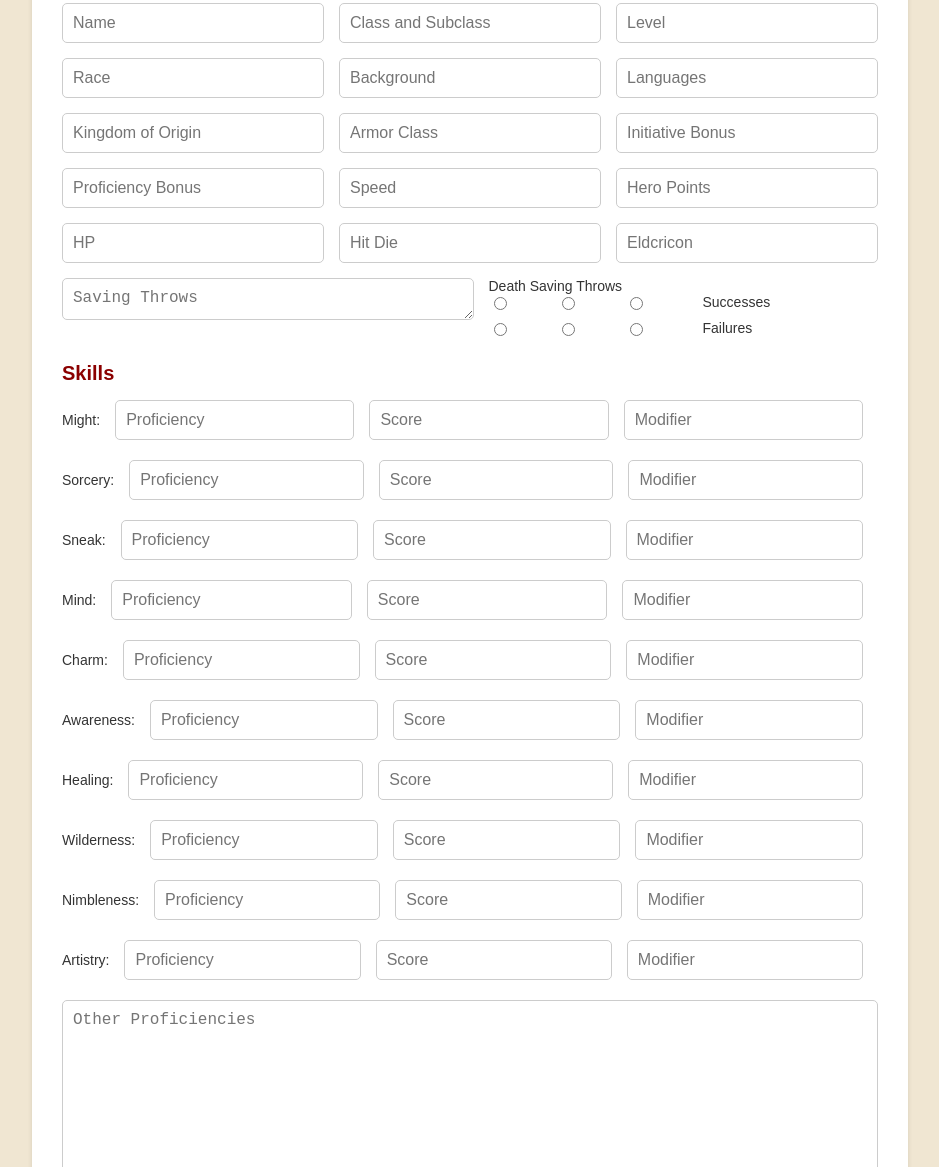
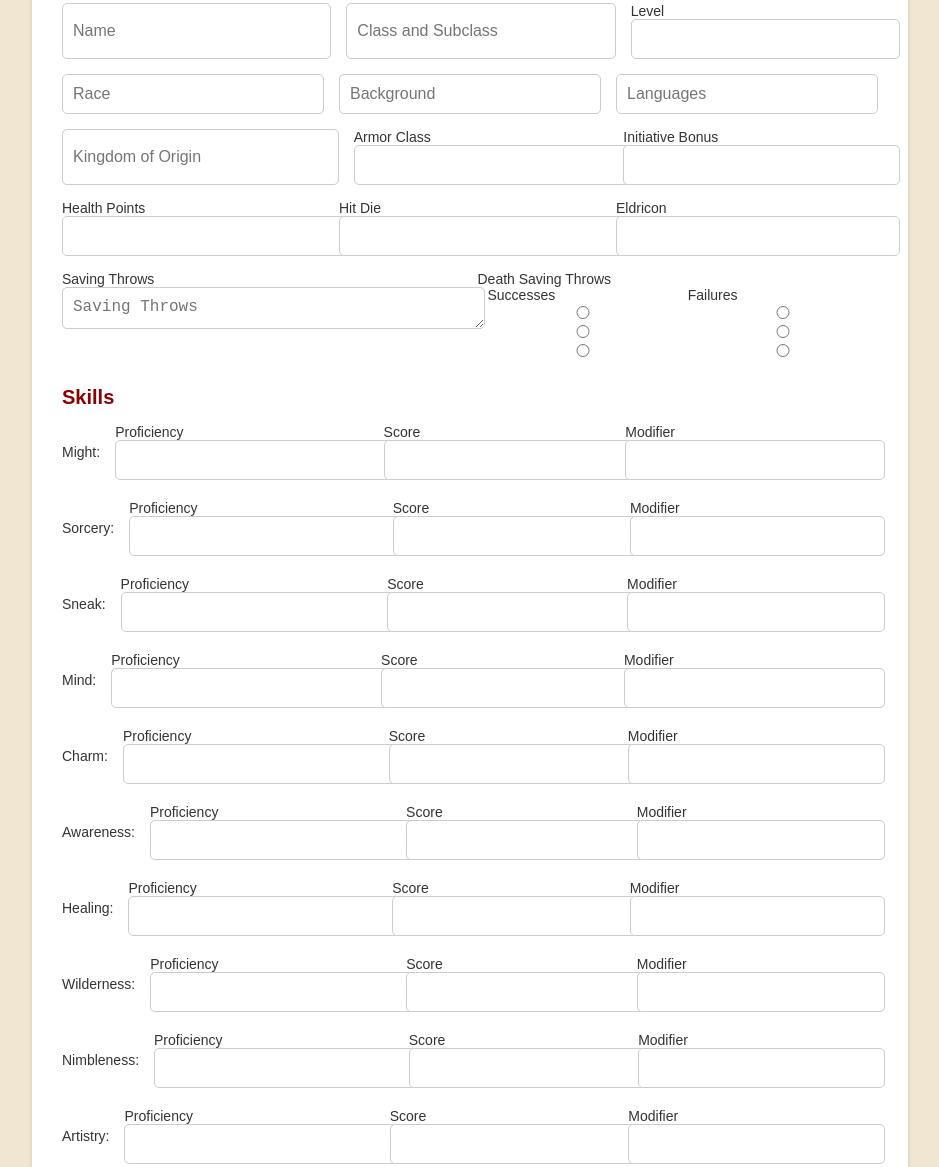
Before and after one commit to Mannyram82/Character-Sheet, a plain HTML site: page index.html in a window 1280 px wide. Shown: the part 166-1333 px from the top of the page, without its empty margins (170-1109 px from the left). Drawn offline with Linux system fonts and the light colour scheme.

Commit message:
Update index.html

```diff
--- a/index.html
+++ b/index.html
@@ -14,7 +14,11 @@
       <div class="row">
   <input type="text" placeholder="Name" />
   <input type="text" placeholder="Class and Subclass" />
-        <input type="number" placeholder="Level" />
+
+  <div class="input-container">
+    <span class="fixed-text">Level</span>
+    <input type="number" class="input-with-fixed-text" />
+  </div>
 </div>
       <div class="row">
         <input type="text" placeholder="Race" />
@@ -23,41 +27,63 @@
       </div>
       <div class="row">
         <input type="text" placeholder="Kingdom of Origin" />
-        <input type="number" placeholder="Armor Class" />
-        <input type="number" placeholder="Initiative Bonus" />
+        <div class="input-container">
+    <span class="fixed-text">Armor Class</span>
+    <input type="number" class="input-with-fixed-text" />
+  </div>
+        <div class="input-container">
+    <span class="fixed-text">Initiative Bonus</span>
+    <input type="number" class="input-with-fixed-text" />
+  </div> </div>
+      <div class="row">
+        <div class="input-container">
+    <span class="fixed-text">Health Points</span>
+    <input type="number" class="input-with-fixed-text" />
+  </div>
+        <div class="input-container">
+    <span class="fixed-text">Hit Die</span>
+    <input type="number" class="input-with-fixed-text" />
+  </div>
+        <div class="input-container">
+    <span class="fixed-text">Eldricon</span>
+    <input type="number" class="input-with-fixed-text" />
+        </div>
       </div>
       <div class="row">
-        <input type="number" placeholder="Proficiency Bonus" />
-        <input type="number" placeholder="Speed" />
-        <input type="number" placeholder="Hero Points" />
+  <div class="input-container saving-throws">
+    <span class="fixed-text">Saving Throws</span>
+    <textarea placeholder="Saving Throws"></textarea>
   </div>
-      <div class="row">
-        <input type="number" placeholder="HP" />
-        <input type="text" placeholder="Hit Die" />
-        <input type="text" placeholder="Eldcricon" />
-      </div>
-      <div class="row">
-  <!-- Saving Throws Textarea (taking half the width) -->
-  <textarea placeholder="Saving Throws"></textarea>
-
   <!-- Death Saving Throws Section -->
   <div class="death-saving-throws">
+    <!-- Label Wrapper -->
+    <div class="death-saving-label">
       <label>Death Saving Throws</label>
+    </div>
 
     <!-- Successes Section with 3 bubbles -->
     <div class="death-save">
+      <div class="death-save-section">
+        <span>Successes</span>
+        <div class="bubbles">
           <input type="radio" name="death-save-success" class="death-save-circle" id="success1">
           <input type="radio" name="death-save-success" class="death-save-circle" id="success2">
           <input type="radio" name="death-save-success" class="death-save-circle" id="success3">
-      <span>Successes</span>
+        </div>
       </div>
 
+      <!-- Divider Line -->
+      <div class="separator"></div>
+
       <!-- Failures Section with 3 bubbles -->
-    <div class="death-save">
+      <div class="death-save-section">
+        <span>Failures</span>
+        <div class="bubbles">
           <input type="radio" name="death-save-failure" class="death-save-circle" id="failure1">
           <input type="radio" name="death-save-failure" class="death-save-circle" id="failure2">
           <input type="radio" name="death-save-failure" class="death-save-circle" id="failure3">
-      <span>Failures</span>
+        </div>
+      </div>
     </div>
   </div>
 </div>
@@ -65,65 +91,156 @@
       <h2>Skills</h2>
       <div class="skill-row">
   <span>Might:</span>
-        <input type="text" placeholder="Proficiency" />
-        <input type="text" placeholder="Score" />
-        <input type="text" placeholder="Modifier" />
+  <div class="input-container">
+    <span class="fixed-text">Proficiency</span>
+    <input type="text" class="input-with-fixed-text" />
+  </div>
+  <div class="input-container">
+    <span class="fixed-text">Score</span>
+    <input type="text" class="input-with-fixed-text" />
+  </div>
+  <div class="input-container">
+    <span class="fixed-text">Modifier</span>
+    <input type="text" class="input-with-fixed-text" />
+  </div>
 </div>
       <div class="skill-row">
   <span>Sorcery:</span>
-        <input type="text" placeholder="Proficiency" />
-        <input type="text" placeholder="Score" />
-        <input type="text" placeholder="Modifier" />
+  <div class="input-container">
+    <span class="fixed-text">Proficiency</span>
+    <input type="text" class="input-with-fixed-text" />
+  </div>
+  <div class="input-container">
+    <span class="fixed-text">Score</span>
+    <input type="text" class="input-with-fixed-text" />
+  </div>
+  <div class="input-container">
+    <span class="fixed-text">Modifier</span>
+    <input type="text" class="input-with-fixed-text" />
+  </div>
 </div>
       <div class="skill-row">
   <span>Sneak:</span>
-        <input type="text" placeholder="Proficiency" />
-        <input type="text" placeholder="Score" />
-        <input type="text" placeholder="Modifier" />
+  <div class="input-container">
+    <span class="fixed-text">Proficiency</span>
+    <input type="text" class="input-with-fixed-text" />
+  </div>
+  <div class="input-container">
+    <span class="fixed-text">Score</span>
+    <input type="text" class="input-with-fixed-text" />
+  </div>
+  <div class="input-container">
+    <span class="fixed-text">Modifier</span>
+    <input type="text" class="input-with-fixed-text" />
+  </div>
 </div>
       <div class="skill-row">
   <span>Mind:</span>
-        <input type="text" placeholder="Proficiency" />
-        <input type="text" placeholder="Score" />
-        <input type="text" placeholder="Modifier" />
+  <div class="input-container">
+    <span class="fixed-text">Proficiency</span>
+    <input type="text" class="input-with-fixed-text" />
+  </div>
+  <div class="input-container">
+    <span class="fixed-text">Score</span>
+    <input type="text" class="input-with-fixed-text" />
+  </div>
+  <div class="input-container">
+    <span class="fixed-text">Modifier</span>
+    <input type="text" class="input-with-fixed-text" />
+  </div>
 </div>
       <div class="skill-row">
   <span>Charm:</span>
-        <input type="text" placeholder="Proficiency" />
-        <input type="text" placeholder="Score" />
-        <input type="text" placeholder="Modifier" />
+  <div class="input-container">
+    <span class="fixed-text">Proficiency</span>
+    <input type="text" class="input-with-fixed-text" />
+  </div>
+  <div class="input-container">
+    <span class="fixed-text">Score</span>
+    <input type="text" class="input-with-fixed-text" />
+  </div>
+  <div class="input-container">
+    <span class="fixed-text">Modifier</span>
+    <input type="text" class="input-with-fixed-text" />
+  </div>
 </div>
       <div class="skill-row">
   <span>Awareness:</span>
-        <input type="text" placeholder="Proficiency" />
-        <input type="text" placeholder="Score" />
-        <input type="text" placeholder="Modifier" />
+  <div class="input-container">
+    <span class="fixed-text">Proficiency</span>
+    <input type="text" class="input-with-fixed-text" />
+  </div>
+  <div class="input-container">
+    <span class="fixed-text">Score</span>
+    <input type="text" class="input-with-fixed-text" />
+  </div>
+  <div class="input-container">
+    <span class="fixed-text">Modifier</span>
+    <input type="text" class="input-with-fixed-text" />
+  </div>
 </div>
       <div class="skill-row">
   <span>Healing:</span>
-        <input type="text" placeholder="Proficiency" />
-        <input type="text" placeholder="Score" />
-        <input type="text" placeholder="Modifier" />
+  <div class="input-container">
+    <span class="fixed-text">Proficiency</span>
+    <input type="text" class="input-with-fixed-text" />
+  </div>
+  <div class="input-container">
+    <span class="fixed-text">Score</span>
+    <input type="text" class="input-with-fixed-text" />
+  </div>
+  <div class="input-container">
+    <span class="fixed-text">Modifier</span>
+    <input type="text" class="input-with-fixed-text" />
+  </div>
 </div>
       <div class="skill-row">
   <span>Wilderness:</span>
-        <input type="text" placeholder="Proficiency" />
-        <input type="text" placeholder="Score" />
-        <input type="text" placeholder="Modifier" />
+  <div class="input-container">
+    <span class="fixed-text">Proficiency</span>
+    <input type="text" class="input-with-fixed-text" />
+  </div>
+  <div class="input-container">
+    <span class="fixed-text">Score</span>
+    <input type="text" class="input-with-fixed-text" />
+  </div>
+  <div class="input-container">
+    <span class="fixed-text">Modifier</span>
+    <input type="text" class="input-with-fixed-text" />
+  </div>
 </div>
       <div class="skill-row">
   <span>Nimbleness:</span>
-        <input type="text" placeholder="Proficiency" />
-        <input type="text" placeholder="Score" />
-        <input type="text" placeholder="Modifier" />
+  <div class="input-container">
+    <span class="fixed-text">Proficiency</span>
+    <input type="text" class="input-with-fixed-text" />
+  </div>
+  <div class="input-container">
+    <span class="fixed-text">Score</span>
+    <input type="text" class="input-with-fixed-text" />
+  </div>
+  <div class="input-container">
+    <span class="fixed-text">Modifier</span>
+    <input type="text" class="input-with-fixed-text" />
+  </div>
 </div>
       <div class="skill-row">
   <span>Artistry:</span>
-        <input type="text" placeholder="Proficiency" />
-        <input type="text" placeholder="Score" />
-        <input type="text" placeholder="Modifier" />
+  <div class="input-container">
+    <span class="fixed-text">Proficiency</span>
+    <input type="text" class="input-with-fixed-text" />
+  </div>
+  <div class="input-container">
+    <span class="fixed-text">Score</span>
+    <input type="text" class="input-with-fixed-text" />
+  </div>
+  <div class="input-container">
+    <span class="fixed-text">Modifier</span>
+    <input type="text" class="input-with-fixed-text" />
+  </div>
 </div>
       <div class="row">
+        <textarea placeholder="Weapon Proficiencies"></textarea>
         <textarea placeholder="Other Proficiencies"></textarea>
       </div>
     </div>
```
Lines whose indentation alone changed are shown as unchanged.
